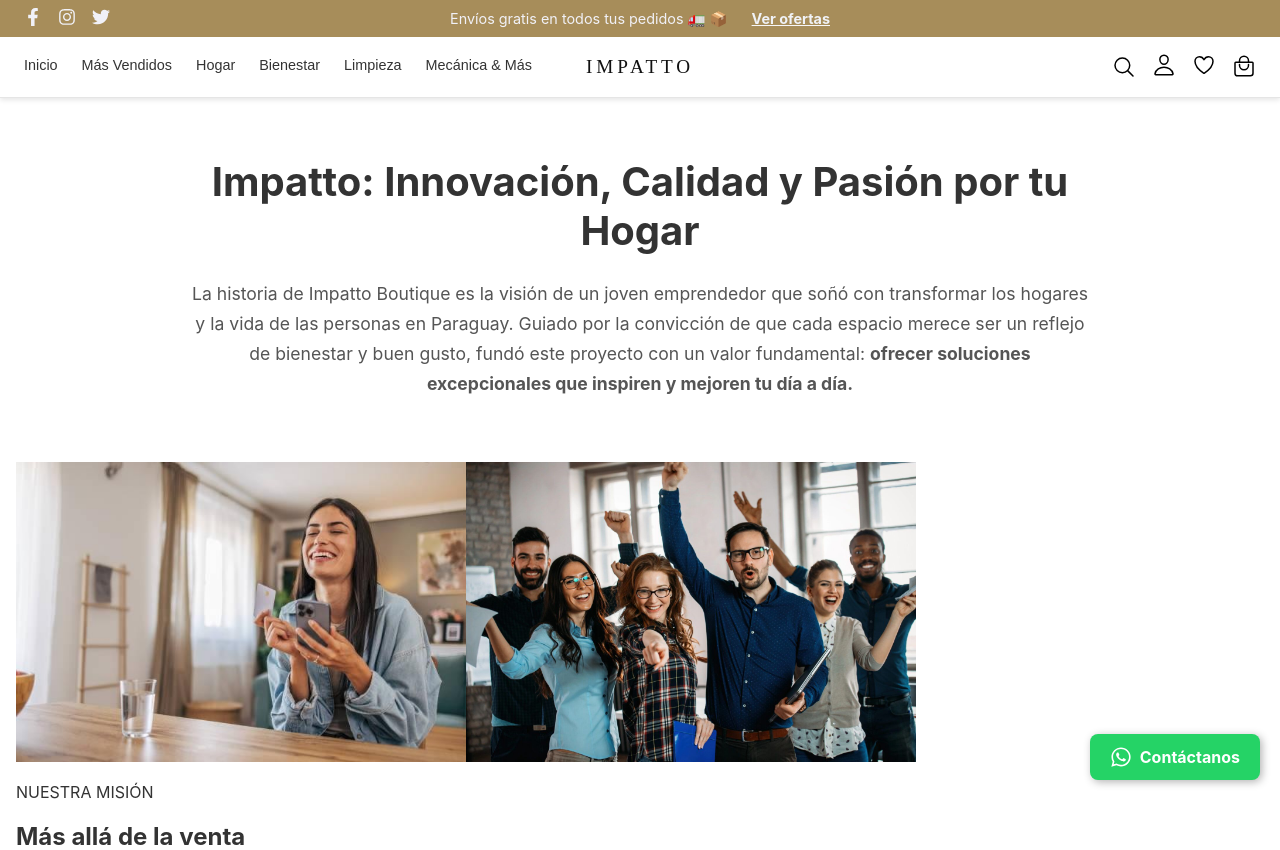
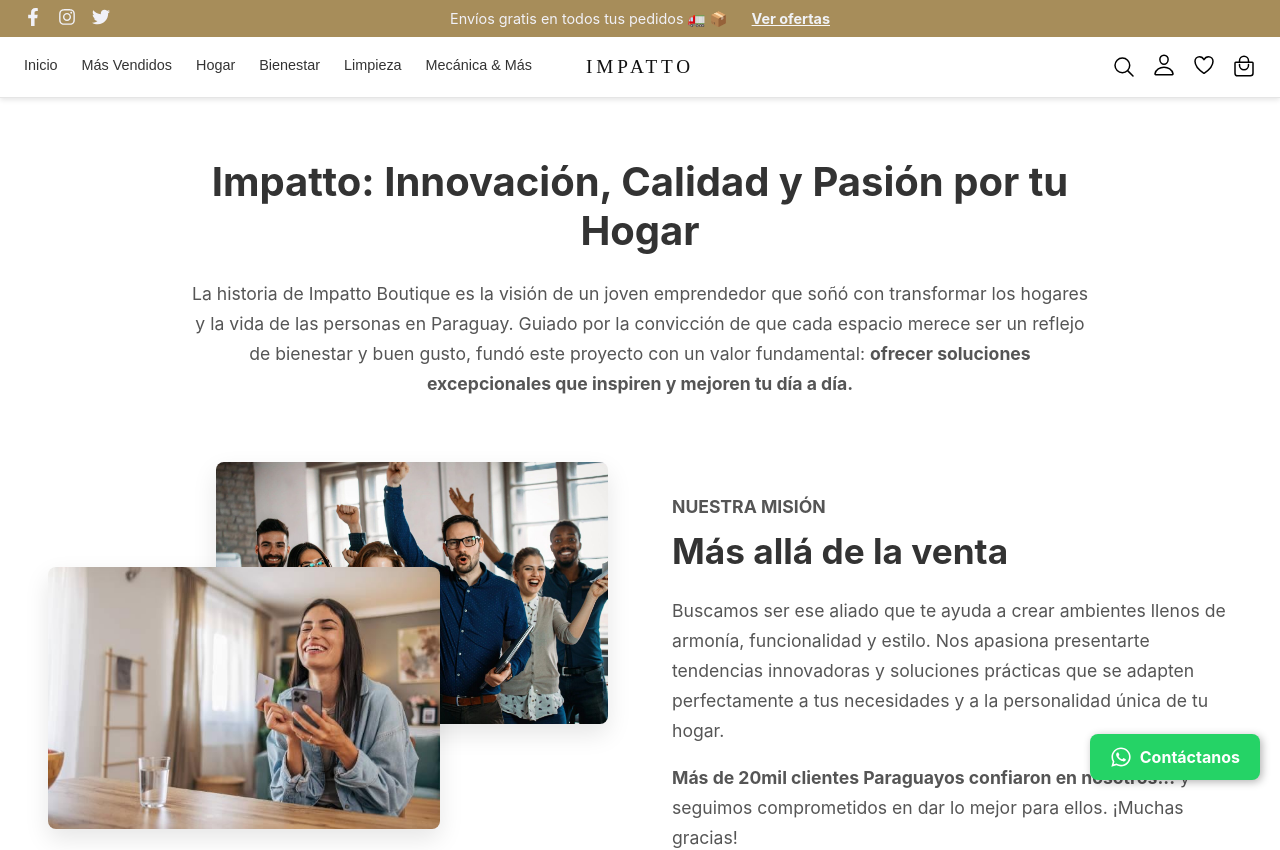
Before and after one commit to Javiermu97/impattopyproyect, a Next.js app: page /sobre-nosotros in a window 1280 px wide. Shown: the top 850 px of the page. Built offline with nearby package versions, Linux system fonts and the light colour scheme; no server answers.

Commit message:
Primer commit

```diff
--- a/app/globals.css
+++ b/app/globals.css
@@ -2663,3 +2663,84 @@ body {
 
 /* Mensajes */
 .auth-note{ margin-top:.75rem; font-size:.9rem; color:#6b7280; text-align:center; }
+
+
+/* ========================================================= */
+/* ===== ESTILOS BASE PARA "NUESTRA FILOSOFÍA" (Escritorio) ===== */
+/* ========================================================= */
+
+/* Añade esta sección a tu globals.css */
+
+.philosophy-section {
+  padding: 4rem 2rem;
+  margin-top: -40px; /* Ajusta esto si es necesario para pegarlo a la sección anterior */
+}
+
+.philosophy-container {
+  display: flex;
+  align-items: center;
+  gap: 3rem;
+  max-width: 1200px; /* Ancho máximo del contenedor */
+  margin: 0 auto;
+}
+
+.philosophy-image-container {
+  position: relative;
+  flex-basis: 50%; /* Ocupa la mitad del espacio */
+  height: 420px;
+  min-width: 450px;
+}
+
+.philosophy-content {
+  flex-basis: 50%; /* Ocupa la otra mitad */
+  padding-left: 1rem; /* Pequeño espacio para que el texto no se pegue */
+}
+
+.philosophy-img {
+  position: absolute;
+  border-radius: 8px;
+  box-shadow: 0 10px 25px rgba(0, 0, 0, 0.1);
+  object-fit: cover;
+  transition: all 0.3s ease;
+}
+
+/* Imagen de fondo (filosofia-1.jpg) */
+.philosophy-img-bg {
+  width: 70%;
+  height: auto;
+  top: 25%;
+  left: 0;
+  z-index: 2; /* Esta va al frente */
+}
+
+/* Imagen de frente (filosofia-2.jpg) */
+.philosophy-img-fg {
+  width: 70%;
+  height: auto;
+  top: 0;
+  right: 0;
+  z-index: 1; /* Esta va detrás */
+}
+
+.philosophy-pre-title {
+    color: #777;
+    font-weight: bold;
+    text-transform: uppercase;
+    margin-bottom: 0.5rem;
+    font-size: 0.9em;
+}
+
+.philosophy-content h2 {
+    font-size: 2.2em;
+    font-weight: bold;
+    margin-top: 0;
+    margin-bottom: 1.5rem;
+}
+
+.philosophy-content p {
+    font-size: 1.1em;
+    line-height: 1.7;
+    color: #555;
+}
+
+/* --- FIN DE LA SECCIÓN PARA AÑADIR --- */
```
